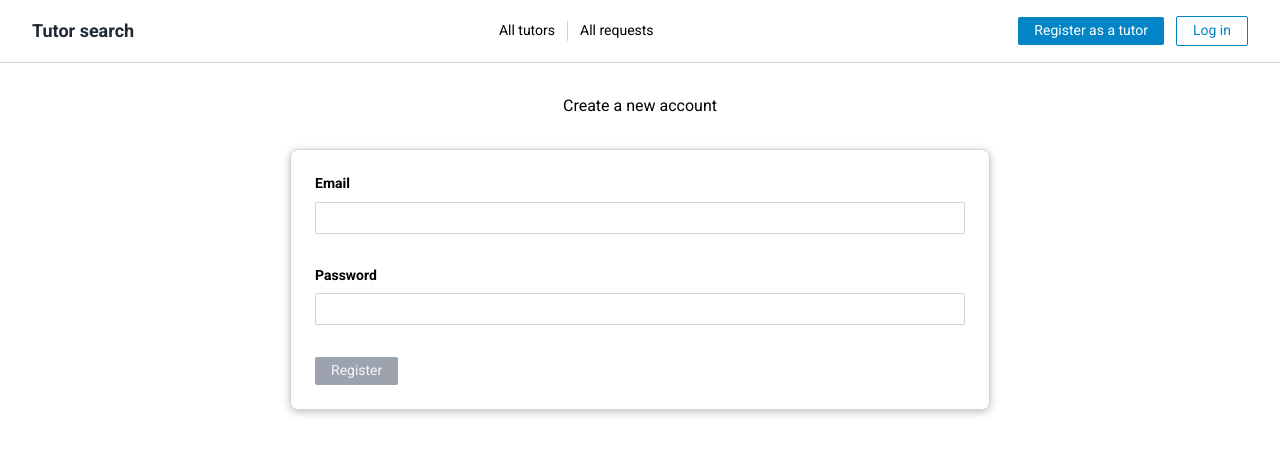
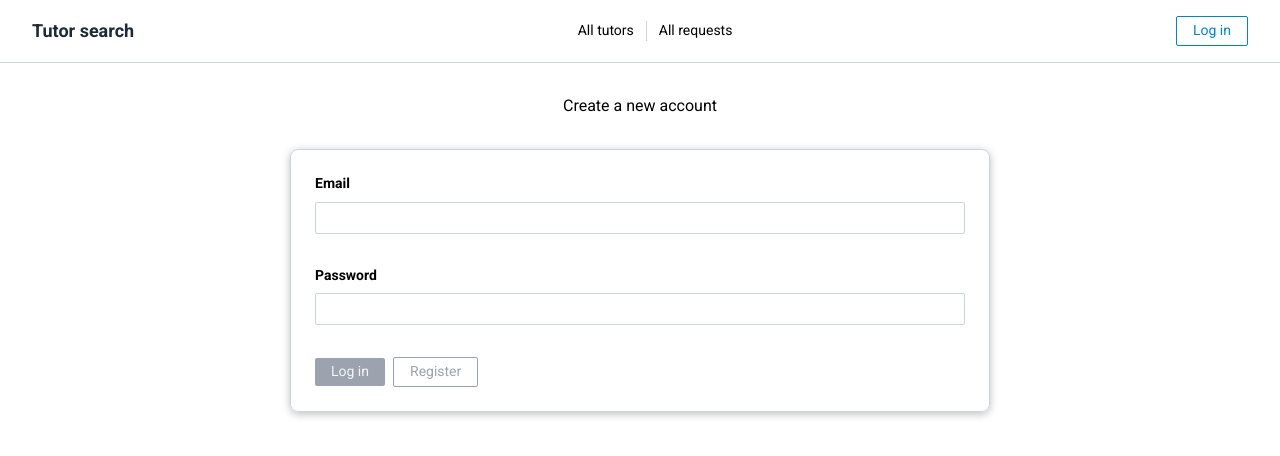
Before and after one commit to Nataliasem/tutor-search, a Vue app: page /user-auth in a window 1280 px wide. Shown: the top 456 px of the page. Built offline with nearby package versions, Linux system fonts and the light colour scheme.

Commit message:
fix auth

```diff
--- a/src/api/requests.js
+++ b/src/api/requests.js
@@ -1,4 +1,5 @@
 import NetworkService from '~/network-service'
+import store from '~/store'
 
 export default {
   loadRequests() {
@@ -24,6 +25,13 @@ export default {
   },
 
   createRequest(request) {
-    return NetworkService.post('/requests.json', request)
+    const authToken = store.getters.authToken
+
+    if(!authToken) {
+      console.error('No auth token')
+      return
+    }
+
+    return NetworkService.post(`/requests.json?auth=${authToken}`, request)
   }
 }
--- a/src/api/tutors.js
+++ b/src/api/tutors.js
@@ -1,4 +1,5 @@
 import NetworkService from '~/network-service'
+import store from '~/store'
 
 export default {
   loadTutors() {
@@ -20,6 +21,13 @@ export default {
   },
 
   createTutor(tutor) {
-    return NetworkService.post(`/tutors.json`, tutor)
+    const authToken = store.getters.authToken
+
+    if(!authToken) {
+      console.error('No auth token')
+      return
+    }
+
+    return NetworkService.post(`/requests.json?auth=${authToken}`, tutor)
   }
 }
--- a/src/components/fields/ts-form.vue
+++ b/src/components/fields/ts-form.vue
@@ -4,40 +4,19 @@
       <div class="flex flex-col space-y-8">
         <slot />
       </div>
-        <spinner-button
-          type="submit"
-          class="flex justify-center relative mt-8"
-          :saving="saving"
-          :disabled="disabled"
-        >
-          {{ submitText }}
-        </spinner-button>
+
+      <slot name="action-buttons" v-bind="{ disabled: disabled }" />
     </form>
   </div>
 </template>
 
 <script>
-import { defineAsyncComponent } from 'vue'
-
 export default {
   name: 'ts-form',
-  components: {
-    SpinnerButton: defineAsyncComponent(() =>
-      import('~/components/layout/spinner-button.vue')
-    ),
-  },
   props: {
     formSchema: {
       type: Object,
       required: true
-    },
-    submitText: {
-      type: String,
-      default: 'Save'
-    },
-    saving: {
-      type: Boolean,
-      default: false
     }
   },
   emits: ['validate'],
@@ -49,7 +28,7 @@ export default {
     },
 
     disabled() {
-      return this.saving || this.isValid === false
+      return this.isValid === false
     }
   },
   methods: {
--- a/src/components/layout/spinner-button.vue
+++ b/src/components/layout/spinner-button.vue
@@ -1,6 +1,6 @@
 <template>
   <button
-    class="ts-button-main"
+    class="flex justify-center relative mt-8"
     :type="type"
     :class="{ 'pointer-events-none': saving }"
     @click="click"
--- a/src/components/layout/ts-header.vue
+++ b/src/components/layout/ts-header.vue
@@ -8,8 +8,8 @@
         <router-link to="/requests">All requests</router-link>
       </div>
       <div class="flex items-center space-x-3">
-        <router-link to='/register' class="ts-button-main">Register as a tutor</router-link>
-        <router-link v-if="isAuthenticated === false" to='/user-auth' class="ts-button-secondary">Log in</router-link>
+        <router-link v-if="isAuthenticated" to='/register' class="ts-button-main">Register as a tutor</router-link>
+        <router-link v-else to='/user-auth' class="ts-button-secondary">Log in</router-link>
       </div>
     </nav>
   </header>
--- a/src/main.css
+++ b/src/main.css
@@ -77,6 +77,10 @@ body {
     @apply bg-sky-100;
 }
 
+.ts-button-secondary[disabled] {
+    @apply pointer-events-none border-gray-400 text-gray-400;
+}
+
 /*******************TS-INPUT**********************/
 .ts-input {
     @apply border border-slate-300 outline-0 rounded-ts-sm min-h-input;
--- a/src/network-service.js
+++ b/src/network-service.js
@@ -42,7 +42,7 @@ export const responseHandler = (response) => {
   }
 
   if (response.status === 401) {
-    error.message = 'First you need to sign in'
+    error.message = 'First you need to log in'
   }
 
   return Promise.reject(error)
--- a/src/pages/user-auth.vue
+++ b/src/pages/user-auth.vue
@@ -4,11 +4,12 @@
     <ts-alert :show="showAlert" :message="message" @close="clearMessage" />
 
     <div class="text-center mb-8 text-size-16">{{ title }}</div>
-    <ts-form :form-schema="authSchema" :submit-text="submitText" :saving="saving" @validate="handleAuth">
+    <ts-form :form-schema="authSchema" submit-text="Log in" :saving="saving" @validate="handleAuth">
       <!-- EMAIL -->
       <ts-field-input
         v-model="authSchema.email.value"
         v-model:valid="authSchema.email.valid"
+        v-model:touched="authSchema.email.touched"
         :rules="authSchema.email.rules"
       >
         Email
@@ -18,11 +19,36 @@
       <ts-field-input
         v-model="authSchema.password.value"
         v-model:valid="authSchema.password.valid"
+        v-model:touched="authSchema.password.touched"
         type="password"
         :rules="authSchema.password.rules"
       >
         Password
       </ts-field-input>
+
+      <template #action-buttons="{ disabled }">
+        <div class="flex items-center space-x-2">
+          <spinner-button
+            type="submit"
+            class="ts-button-main"
+            :saving="saving && mode === 'log-in'"
+            :disabled="disabled"
+            @click="switchMode('log-in')"
+          >
+            Log in
+          </spinner-button>
+
+          <spinner-button
+            type="submit"
+            class="ts-button-secondary"
+            :saving="saving && mode === 'register'"
+            :disabled="disabled"
+            @click="switchMode('register')"
+         >
+           Register
+         </spinner-button>
+        </div>
+      </template>
     </ts-form>
   </div>
 </template>
@@ -32,11 +58,13 @@ const AUTH_SCHEMA = {
   email: {
     value: '',
     valid: true,
+    touched: false,
     rules: ['required', 'email']
   },
   password: {
     value: '',
     valid: true,
+    touched: false,
     rules: ['required', 'password']
   }
 }
@@ -54,11 +82,15 @@ export default {
     ),
     TsFieldInput: defineAsyncComponent(() =>
       import('~/components/fields/ts-field-input.vue')
+    ),
+    SpinnerButton: defineAsyncComponent(() =>
+      import('~/components/layout/spinner-button.vue')
     )
   },
   data: () => ({
     saving: false,
     authSchema: AUTH_SCHEMA,
+    mode: 'log-in',
     message: {
       text: '',
       type: ''
@@ -73,15 +105,29 @@ export default {
       return this.isAuthenticated ? 'Log in to your account' : 'Create a new account'
     },
 
-    submitText() {
-      return this.isAuthenticated ? 'Log in' : 'Register'
-    },
-
     showAlert() {
       return Boolean(this.message.text)
     }
   },
   methods: {
+    switchMode(mode) {
+      this.mode = mode
+    },
+
+    logIn(data) {
+      return authApi.logIn(data)
+        .then(user => {
+          this.$store.commit('SET_USER', user)
+          this.message.text = `Welcome back, ${user.email}!`
+          })
+    },
+
+    register(data) {
+      return authApi.createAccount(data)
+        .then(user => this.$store.commit('SET_USER', user))
+        .then(() => (this.message.text = 'You have successfully registered'))
+    },
+
     handleAuth() {
       this.saving = true
 
@@ -93,10 +139,8 @@ export default {
 
       Promise.resolve()
         .then(() => {
-          return this.isAuthenticated ? authApi.logIn(data) : authApi.createAccount(data)
+          return this.mode === 'log-in' ? this.logIn(data) : this.register(data)
         })
-        .then(user => this.$store.commit('SET_USER', user))
-        .then(() => (this.message.text = 'The user has been successfully registered'))
         .catch( ({ message }) => {
           this.message.text = message || 'Failed to fetch'
           this.message.type = 'error'
--- a/src/store/index.js
+++ b/src/store/index.js
@@ -13,7 +13,11 @@ const store = createStore({
   getters: {
     isAuthenticated(state) {
       return Boolean(state.user && state.user.idToken)
-    }
+    },
+
+    authToken(state) {
+      return (state.user && state.user.idToken) || ''
+    },
   },
   mutations: {
     SET_USER(state, user) {
```
